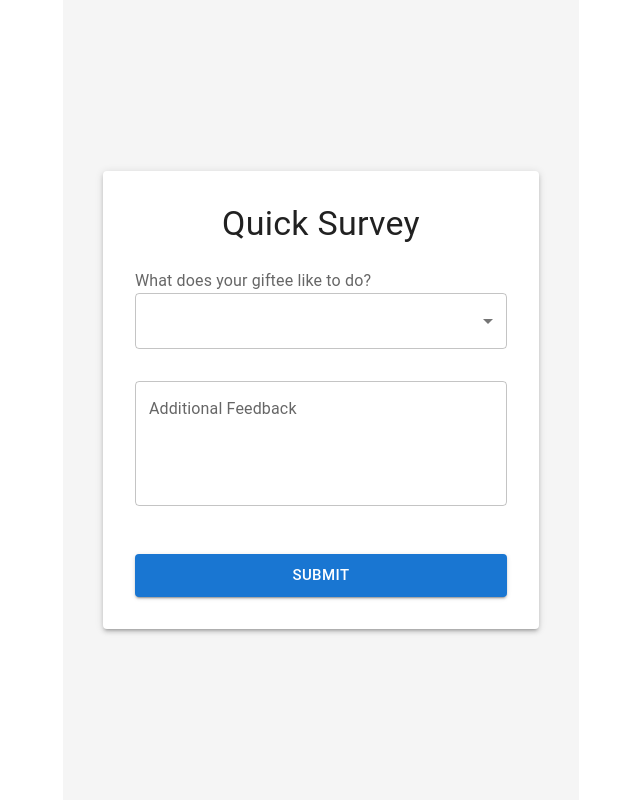
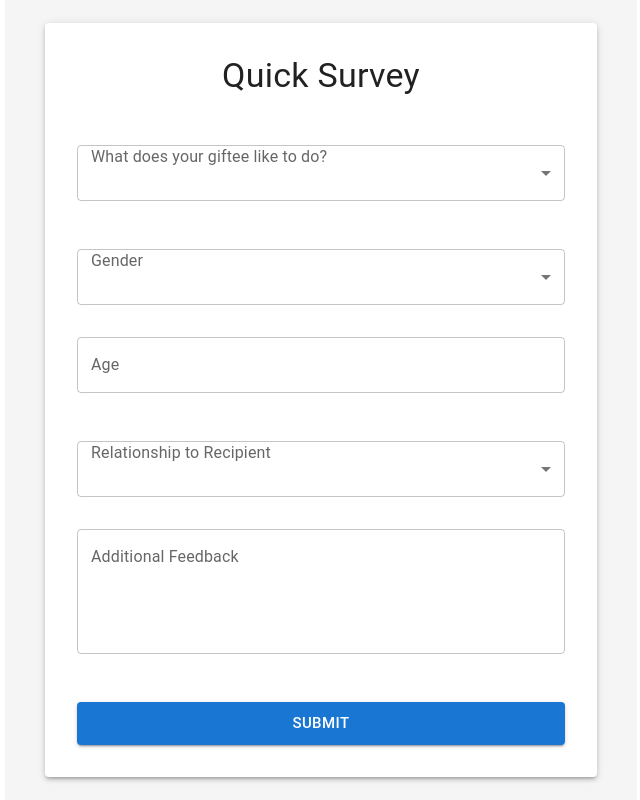
Before and after one commit to CalanBarnhardt/gift-idea-generator, a React (Vite) app in the folder frontend-gift-idea-generator/: page / in a window 1280 px wide. Shown: the whole page, without its empty margins (319-959 px from the left). Built offline with nearby package versions, Linux system fonts and the light colour scheme.

Commit message:
added gender, relationship, and age boxes

```diff
--- a/frontend-gift-idea-generator/src/App.jsx
+++ b/frontend-gift-idea-generator/src/App.jsx
@@ -15,6 +15,11 @@ import {
 
 function App() {
   const [selectedOptions, setSelectedOptions] = useState([]);
+  const [gender, setGender] = useState('');
+  const [customGender, setCustomGender] = useState('');
+  const [age, setAge] = useState('');
+  const [relationship, setRelationship] = useState('');
+  const [customRelationship, setCustomRelationship] = useState('');
   const [textAnswer, setTextAnswer] = useState('');
 
   const questions = [
@@ -37,6 +42,9 @@ function App() {
       headers: { 'Content-Type': 'application/json' },
       body: JSON.stringify({
         selectedOptions: selectedOptions,
+        gender: gender === 'other' ? customGender : gender,
+        age,
+        relationship: relationship === 'other' ? customRelationship : relationship,
         textAnswer: textAnswer
       })
     }).then(response => response.json())
@@ -45,6 +53,9 @@ function App() {
       });
     console.log({
       selectedOptions,
+      gender: gender === 'other' ? customGender : gender,
+      age,
+      relationship: relationship === 'other' ? customRelationship : relationship,
       textAnswer
     });
   };
@@ -63,7 +74,7 @@ function App() {
         justifyContent: 'center',
         alignItems: 'center',
         minHeight: '100vh',
-        bgcolor: '#f5f5f5', // Optional background color
+        bgcolor: '#f5f5f5',
         padding: 2
       }}
     >
@@ -74,17 +85,10 @@ function App() {
           </Typography>
 
           <Box component="form" onSubmit={handleSubmit} sx={{ mt: 4 }}>
+            {/* Hobby Dropdown */}
             {questions.map((question) => (
               <FormControl key={question.id} fullWidth sx={{ mb: 4 }}>
-              <InputLabel
-                id={`${question.id}-label`}
-                sx={{
-                  transform: 'translate(0, -8px)', // Moves label further up
-                  transition: 'all 0.3s ease', // Smooth transition for interaction
-                }}
-              >
-                {question.text}
-              </InputLabel>
+                <InputLabel id={`${question.id}-label`}>{question.text}</InputLabel>
                 <Select
                   labelId={`${question.id}-label`}
                   multiple
@@ -97,7 +101,7 @@ function App() {
                       ))}
                     </Box>
                   )}
-                sx={{ mt: 2 }} // Adds margin between Select and the label
+                  sx={{ mt: 2 }}
                 >
                   {question.options.map((option) => (
                     <MenuItem key={option.value} value={option.value}>
@@ -106,9 +110,76 @@ function App() {
                   ))}
                 </Select>
               </FormControl>
-
             ))}
 
+            {/* Gender Dropdown */}
+            <FormControl fullWidth sx={{ mb: 4 }}>
+              <InputLabel id="gender-label">Gender</InputLabel>
+              <Select
+                labelId="gender-label"
+                value={gender}
+                onChange={(e) => setGender(e.target.value)}
+                sx={{ mt: 2 }}
+              >
+                <MenuItem value="male">Male</MenuItem>
+                <MenuItem value="female">Female</MenuItem>
+                <MenuItem value="other">Other</MenuItem>
+              </Select>
+            </FormControl>
+            {gender === 'other' && (
+              <FormControl fullWidth sx={{ mb: 4 }}>
+                <TextField
+                  value={customGender}
+                  onChange={(e) => setCustomGender(e.target.value)}
+                  placeholder="Specify gender (max 10 characters)"
+                  inputProps={{ maxLength: 10 }}
+                  label="Custom Gender"
+                  variant="outlined"
+                />
+              </FormControl>
+            )}
+
+            {/* Age Input */}
+            <FormControl fullWidth sx={{ mb: 4 }}>
+              <TextField
+                type="number"
+                value={age}
+                onChange={(e) => setAge(e.target.value)}
+                placeholder="Enter age"
+                variant="outlined"
+                label="Age"
+              />
+            </FormControl>
+
+            {/* Relationship Dropdown */}
+            <FormControl fullWidth sx={{ mb: 4 }}>
+              <InputLabel id="relationship-label">Relationship to Recipient</InputLabel>
+              <Select
+                labelId="relationship-label"
+                value={relationship}
+                onChange={(e) => setRelationship(e.target.value)}
+                sx={{ mt: 2 }}
+              >
+                <MenuItem value="friend">Friend</MenuItem>
+                <MenuItem value="family">Family</MenuItem>
+                <MenuItem value="colleague">Colleague</MenuItem>
+                <MenuItem value="other">Other</MenuItem>
+              </Select>
+            </FormControl>
+            {relationship === 'other' && (
+              <FormControl fullWidth sx={{ mb: 4 }}>
+                <TextField
+                  value={customRelationship}
+                  onChange={(e) => setCustomRelationship(e.target.value)}
+                  placeholder="Specify relationship (max 10 characters)"
+                  inputProps={{ maxLength: 10 }}
+                  label="Custom Relationship"
+                  variant="outlined"
+                />
+              </FormControl>
+            )}
+
+            {/* Additional Feedback */}
             <FormControl fullWidth sx={{ mb: 4 }}>
               <TextField
                 multiline
@@ -121,6 +192,7 @@ function App() {
               />
             </FormControl>
 
+            {/* Submit Button */}
             <Button
               type="submit"
               variant="contained"
```
Lines whose indentation alone changed are shown as unchanged.
